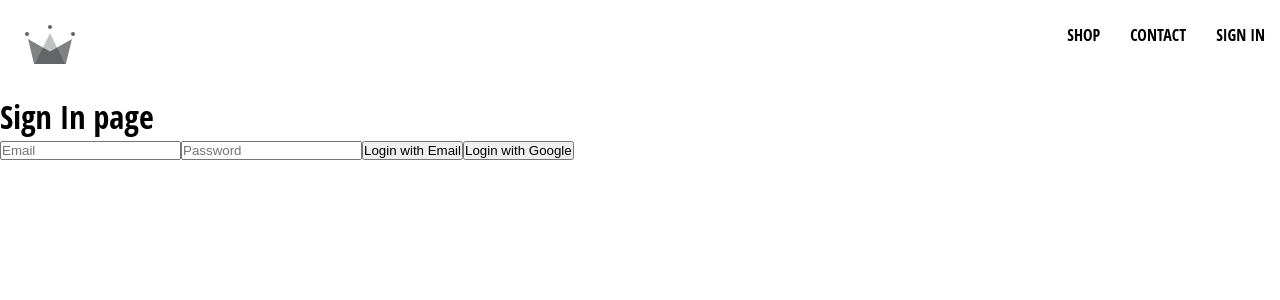
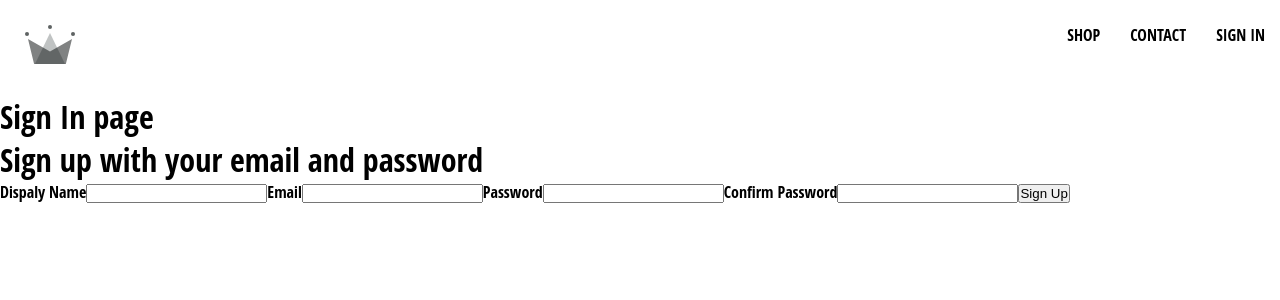
Before and after one commit to rishang14/e-commmerce-website, a React (Create React App) app: page /sign-in in a window 1280 px wide. Shown: the top 300 px of the page. Built offline with nearby package versions, Linux system fonts and the light colour scheme; a web font is replaced by a local one.

Commit message:
added new fature of login with google or email and pwd

```diff
--- a/src/components/sign-up-form/sign-up-form.component.jsx
+++ b/src/components/sign-up-form/sign-up-form.component.jsx
@@ -1,142 +1,77 @@
-// import { useState } from "react";
-// // import { createAuthUserWithEmailAndPassword,createUserDocumnetFromAuth} from "../../utils/firebase/firebase.utils";
-// import firebaseApp from "../../utils/firebase/firebase.utils";
-// import 'firebase/auth';
+import { useState } from 'react';
 
-// const defaultFormFeild = {
-//   displayName: "",
-//   email: "",
-//   password: "",
-//   confirmPassword: "",
-// };
+// import FormInput from '../form-input/form-input.component';
+// import Button from '../button/button.component';
 
+import {
+  createAuthUserWithEmailAndPassword,
+  createUserDocumentFromAuth,
+} from '../../utils/firebase/firebase.utils';
 
-// const SignUpForm = () => {
-//   const [formFeilds, setFormFeilds] = useState(defaultFormFeild);
-//   const { displayName, email, password, confirmPassword } = formFeilds;
+// import './sign-up-form.styles.scss';
 
-//   const resetFormFields=()=>{
-//     setFormFeilds(defaultFormFeild);
-//   }
-//   const handleSubmit = () => {
-//     firebaseApp
-//       .auth()
-//       .signInWithEmailAndPassword(email, password)
-//       .then((userCredential) => {
-//         // Logged in successfully
-//         const user = userCredential.user;
-//         // await createUserDocumentFromAuth(user, displayName)
-//         resetFormFields();
-//       })
-//       .catch((error) => {
-//         // Handle login errors
-//         console.log(error.message);
-//       });
-//   };
-//   const handleChange = (event) => {
-//     const { name ,value} = event.target;
-//      setFormFeilds({...formFeilds,[name]:value})
-//   };
-// console.log(formFeilds)
-//   return (
-//     <div>
-//       <h1>Sign up with your eamil and password</h1>
-//       <form onSubmit={handleSubmit}>
-//         <label>Display Name</label>
-//         <input
-//           type="text"
-//           required
-//           onChange={handleChange}
-//           name="displayName"
-//           value={displayName}
-//         />
-//         <label>Email</label>
-//         <input
-//           type="email"
-//           required
-//           onChange={handleChange}
-//           name="email"
-//           value={email}
-//         />
-//         <label>Password</label>
-//         <input
-//           type="password"
-//           required
-//           onChange={handleChange}
-//           name="password"
-//           value={password}
-//         />
-//         <label>Confirm Password</label>
-//         <input
-//           type="password"
-//           required
-//           onChange={handleChange}
-//           name="confirmPassword"
-//           value={confirmPassword}
-//         />
-//         <button type="submit">Sign Up</button>
-//       </form>
-//     </div>
-//   );
-//   };
-
-// export default SignUpForm;
-import React, { useState } from 'react';
-import firebaseApp from '../../utils/firebase/firebase.utils';
+const defaultFormFields = {
+  displayName: '',
+  email: '',
+  password: '',
+  confirmPassword: '',
+};
 
 const SignUpForm = () => {
-  const [email, setEmail] = useState('');
-  const [password, setPassword] = useState('');
+  const [formFields, setFormFields] = useState(defaultFormFields);
+  const { displayName, email, password, confirmPassword } = formFields;
 
-  const handleEmailLogin = () => {
-    firebaseApp
-      .auth()
-      .signInWithEmailAndPassword(email, password)
-      .then((userCredential) => {
-        // Logged in successfully
-        const user = userCredential.user;
-        console.log(user);
-      })
-      .catch((error) => {
-        // Handle login errors
-        console.log(error.message);
-      });
+  const resetFormFields = () => {
+    setFormFields(defaultFormFields);
   };
 
-  const handleGoogleLogin = () => {
-    const provider = new firebaseApp.auth.GoogleAuthProvider();
-    firebaseApp
-      .auth()
-      .signInWithPopup(provider)
-      .then((result) => {
-        // Logged in successfully
-        const user = result.user;
-        console.log(user);
-      })
-      .catch((error) => {
-        // Handle login errors
-        console.log(error.message);
-      });
+  const handleSubmit = async (event) => {
+    event.preventDefault();
+
+    if (password !== confirmPassword) {
+      alert('passwords do not match');
+      return;
+    }
+
+    try {
+      const { user } = await createAuthUserWithEmailAndPassword(
+        email,
+        password
+      );
+
+      await createUserDocumentFromAuth(user, { displayName });
+      resetFormFields();
+    } catch (error) {
+      if (error.code === 'auth/email-already-in-use') {
+        alert('Cannot create user, email already in use');
+      } else {
+        console.log('user creation encountered an error', error);
+      }
+    }
+  };
+
+  const handleChange = (event) => {
+    const { name, value } = event.target;
+
+    setFormFields({ ...formFields, [name]: value });
   };
 
   return (
     <div>
-      <input
-        type="email"
-        placeholder="Email"
-        value={email}
-        onChange={(e) => setEmail(e.target.value)}
-      />
-      <input
-        type="password"
-        placeholder="Password"
-        value={password}
-        onChange={(e) => setPassword(e.target.value)}
-      />
-      <button onClick={handleEmailLogin}>Login with Email</button>
-      <button onClick={handleGoogleLogin}>Login with Google</button>
-    </div>
-  );
+        <h1>Sign up with your email  and password</h1>
+  <form onSubmit={handleSubmit}>
+      <label htmlFor="displayName">Dispaly Name</label>
+      <input type="text" required value={displayName} onChange={handleChange} name='displayName'/>
+      <label htmlFor="email">Email</label>
+      <input type="email" required value={email} onChange={handleChange}  name='email'/>
+      <label htmlFor="password">Password</label>
+      <input type="password" required value={password} onChange={handleChange}  name='password'/>
+      <label htmlFor="password">Confirm Password</label>
+      <input type="password" required value={confirmPassword} onChange={handleChange}  name='confirmPassword'/>
+      <button type='submit'>Sign Up</button>
+  </form>
+  </div>
+);
 };
 
 export default SignUpForm;
--- a/src/utils/firebase/firebase.utils.js
+++ b/src/utils/firebase/firebase.utils.js
@@ -1,79 +1,68 @@
+import { initializeApp } from 'firebase/app';
+import {
+  getAuth,
+  signInWithRedirect,
+  signInWithPopup,
+  GoogleAuthProvider,
+  createUserWithEmailAndPassword,
+} from 'firebase/auth';
+import { getFirestore, doc, getDoc, setDoc } from 'firebase/firestore';
 
-import { initializeApp } from "firebase/app";
-// import {
-//   getAuth,
-//   signInWithRedirect,
-//   signInWithPopup,
-//   GoogleAuthProvider,
-// } from "firebase/auth";
-// import {
-//     getFirestore,
-//     doc,
-//     getDoc,
-//     setDoc,
-// } from "firebase/firestore";
 const firebaseConfig = {
   apiKey: "AIzaSyCXVfDI6xYBtkm65WX7xHpmkCbF6Ex6xew",
   authDomain: "e-commmerce-43a25.firebaseapp.com",
   projectId: "e-commmerce-43a25",
   storageBucket: "e-commmerce-43a25.appspot.com",
   messagingSenderId: "922881711567",
-  appId: "1:922881711567:web:d0a75b579759dac43646ba",
+  appId: "1:922881711567:web:d0a75b579759dac43646ba"
+}
+const firebaseApp = initializeApp(firebaseConfig);
+
+const googleProvider = new GoogleAuthProvider();
+
+googleProvider.setCustomParameters({
+  prompt: 'select_account',
+});
+
+export const auth = getAuth();
+export const signInWithGooglePopup = () =>
+  signInWithPopup(auth, googleProvider);
+export const signInWithGoogleRedirect = () =>
+  signInWithRedirect(auth, googleProvider);
+
+export const db = getFirestore();
+
+export const createUserDocumentFromAuth = async (
+  userAuth,
+  additionalInformation = {}
+) => {
+  if (!userAuth) return;
+
+  const userDocRef = doc(db, 'users', userAuth.uid);
+
+  const userSnapshot = await getDoc(userDocRef);
+
+  if (!userSnapshot.exists()) {
+    const { displayName, email } = userAuth;
+    const createdAt = new Date();
+
+    try {
+      await setDoc(userDocRef, {
+        displayName,
+        email,
+        createdAt,
+        ...additionalInformation,
+      });
+    } catch (error) {
+      console.log('error creating the user', error.message);
+    }
+  }
+
+  return userDocRef;
 };
 
-// Initialize Firebase
-const firebaseApp = initializeApp(firebaseConfig);
+export const createAuthUserWithEmailAndPassword = async (email, password) => {
+  if (!email || !password) return;
 
-// const googleProvider = new GoogleAuthProvider();
-// googleProvider.setCustomParameters({
-//   prompt: "select_account",
-// });
-// // const facebookProvider= new FacebookAuthProvider();
-// // facebookProvider.setCustomParameters({
-// //   prompt:"select_account"
-// // })
-
-// export const auth = getAuth();
-// export const signInWithGooglePopup = () => signInWithPopup(auth, googleProvider);
-// export const signInWithGoogleRedirect=() => signInWithRedirect (auth,googleProvider);
-
-
-// export const db=getFirestore();
-
-// export const createUserDocumnetFromAuth= async (userAuth,additionalInformation={}) =>{
-//   if(!userAuth) return;
-//     const userDocRef= doc(db,"users",userAuth.uid);
-//     console.log(userDocRef);
-//     const userSnapshot=await  getDoc(userDocRef);
-//     console.log(userSnapshot.exists());
-
-
-// if(!userSnapshot.exists()){
-//   const {displayName,email}=userAuth;
-//   const createAt= new Date();
-
-//   try{
-//     await setDoc(userDocRef,{
-//       displayName,
-//       email,
-//       createAt,
-//       ...additionalInformation,
-
-//     });
-//   } catch(err){
-//      console.log("error creatin the user",err)
-
-//   }
-// }
-// return userDocRef;
-// };
-
-// export const  createAuthUserWithEmailAndPassword=async (email,password) => {
-//   if(!email || !password)  return;
-//   return await createAuthUserWithEmailAndPassword(auth,email,password)
-// }
-// export default firebaseApp;
-
-// firebaseApp.initializeApp(firebaseConfig);
-
-export default firebaseApp;
+  return await createUserWithEmailAndPassword(auth, email, password);
+};
```
